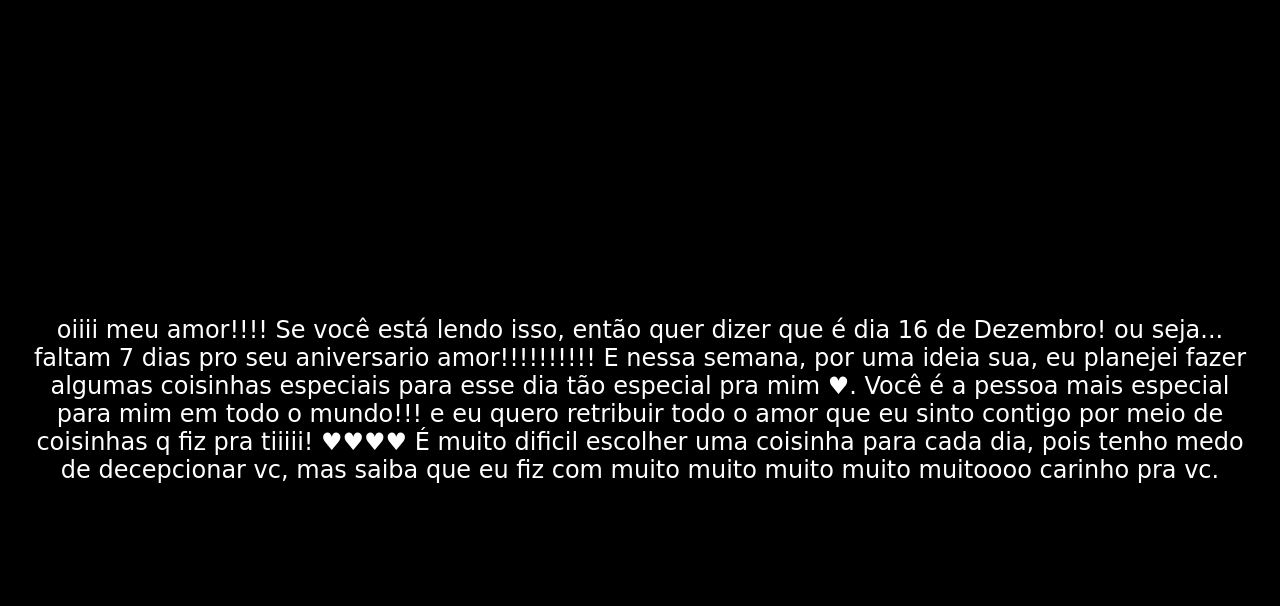
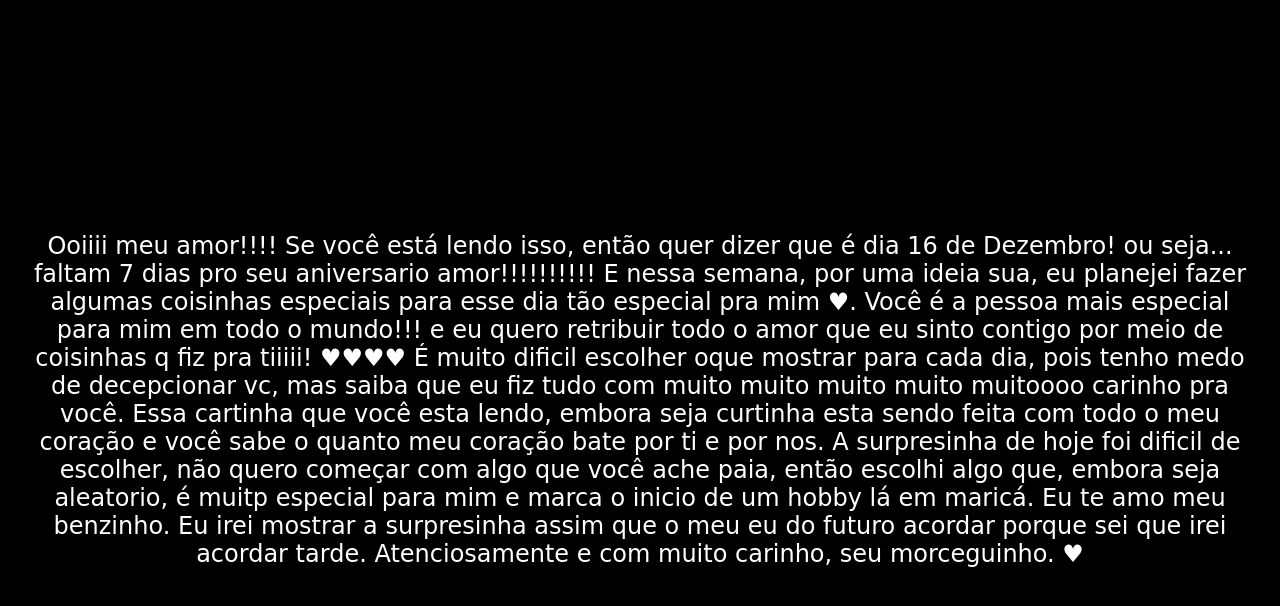
Before and after one commit to CadNah/SiteProMeuBem, a plain HTML site: page index.html in a window 1280 px wide. Both pictures are taken after a click on the picture 640 px from the left and 400 px from the top of the page. Drawn offline with Linux system fonts and the light colour scheme; a web font is replaced by a local one.

Commit message:
Update index.html

```diff
--- a/index.html
+++ b/index.html
@@ -31,15 +31,12 @@
 <body>
     <img id="card" src="carta1.png" alt="Carta" width="200">
     <div id="text">
-        oiiii meu amor!!!!
+        Ooiiii meu amor!!!!
 
         Se você está lendo isso, então quer dizer que é dia 16 de Dezembro! ou seja... faltam 7 dias pro seu aniversario amor!!!!!!!!!!
         E nessa semana, por uma ideia sua, eu planejei fazer algumas coisinhas especiais para esse dia tão especial pra mim ♥. Você é a pessoa mais especial para mim em todo o mundo!!! e eu quero retribuir todo o amor que eu sinto contigo por meio de coisinhas q fiz pra tiiiii! ♥♥♥♥
-        É muito dificil escolher uma coisinha para cada dia, pois tenho medo de decepcionar vc, mas saiba que eu fiz com muito muito muito muito muitoooo carinho pra vc.
-
-
+        É muito dificil escolher oque mostrar para cada dia, pois tenho medo de decepcionar vc, mas saiba que eu fiz tudo com muito muito muito muito muitoooo carinho pra você. Essa cartinha que você esta lendo, embora seja curtinha esta sendo feita com todo o meu coração e você sabe o quanto meu coração bate por ti e por nos. A surpresinha de hoje foi dificil de escolher, não quero começar com algo que você ache paia, então escolhi algo que, embora seja aleatorio, é muitp especial para mim e marca o inicio de um hobby lá em maricá. Eu te amo meu benzinho. Eu irei mostrar a surpresinha assim que o meu eu do futuro acordar porque sei que irei acordar tarde. Atenciosamente e com muito carinho, seu morceguinho. ♥
     </div>
-
     <script>
         const card = document.getElementById('card');
         const text = document.getElementById('text');
```
